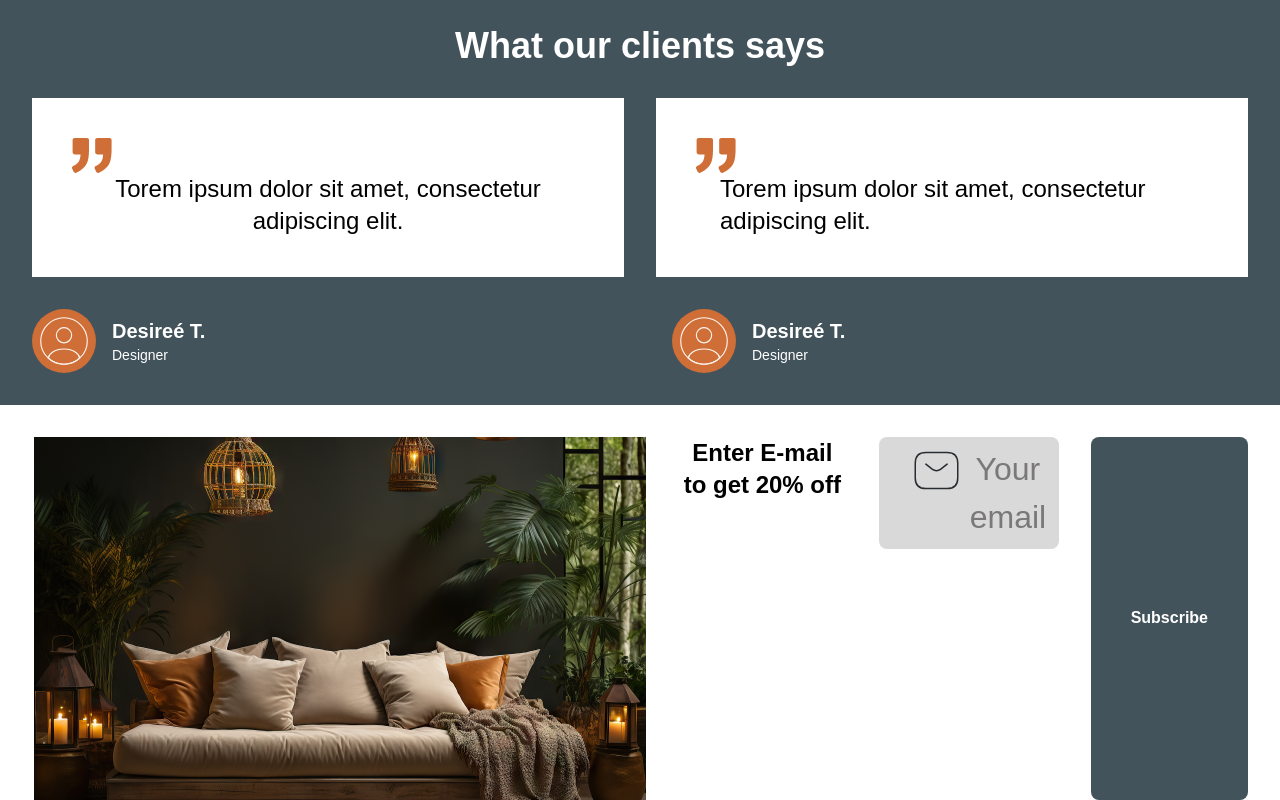
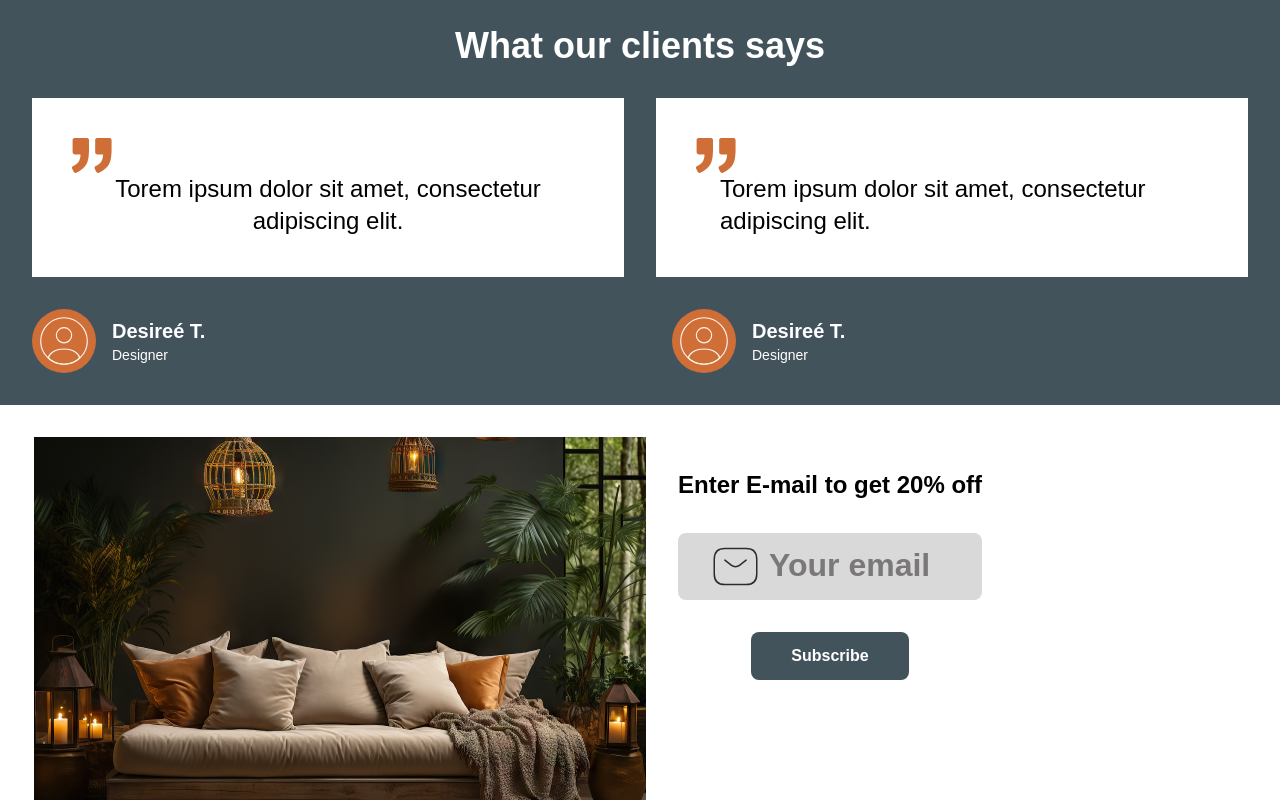
Before and after one commit to stevenmukama/Home-Decor, a React (Vite) app: page /LandingPage1 in a window 1280 px wide. Shown: the part 2073-2873 px from the top of the page. Built offline with nearby package versions, Linux system fonts and the light colour scheme.

Commit message:
add more changes

```diff
--- a/src/pages/PageContent.jsx
+++ b/src/pages/PageContent.jsx
@@ -160,22 +160,25 @@ const PageContent = ({
 					src='/emailImg.png'
 					className=''
 				/>
-				<div>
-					<h1 className='text-2xl font-bold'>
+				<div className='flex-col items-center justify-center pt-8'>
+					<h1 className='block mx-auto text-2xl font-bold'>
 						Enter E-mail to get 20% off
 					</h1>
-				</div>
-				<div className='px-8 py-2 bg-[#D9D9D9] flex gap-2 h-fit rounded-lg'>
+					<div className='px-8 py-2 bg-[#D9D9D9] flex gap-2 w-full rounded-lg mt-8'>
 						<img
 							src='/public/sms.svg'
 							className='w-[51px] h-[51px]'
 						/>
-					<p className='text-[32px] text-[#7A7878]'> Your email</p>
+						<p className='text-[32px] font-bold text-[#7A7878]'>
+							{' '}
+							Your email
+						</p>
 					</div>
 					<button
-					className={`px-10 py-3 rounded-lg text-white ${subscribeBgColor1} font-bold `}>
+						className={`px-10 py-3 rounded-lg text-white mt-8 ${subscribeBgColor1} font-bold `}>
 						Subscribe{' '}
 					</button>
+				</div>
 			</div>
 		</div>
 	);
```
Lines whose indentation alone changed are shown as unchanged.
